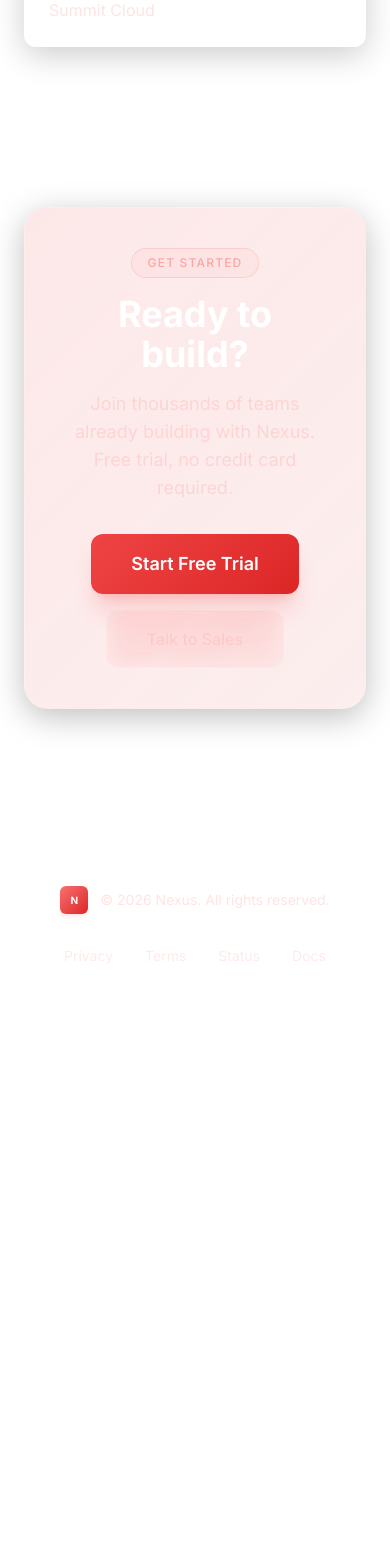
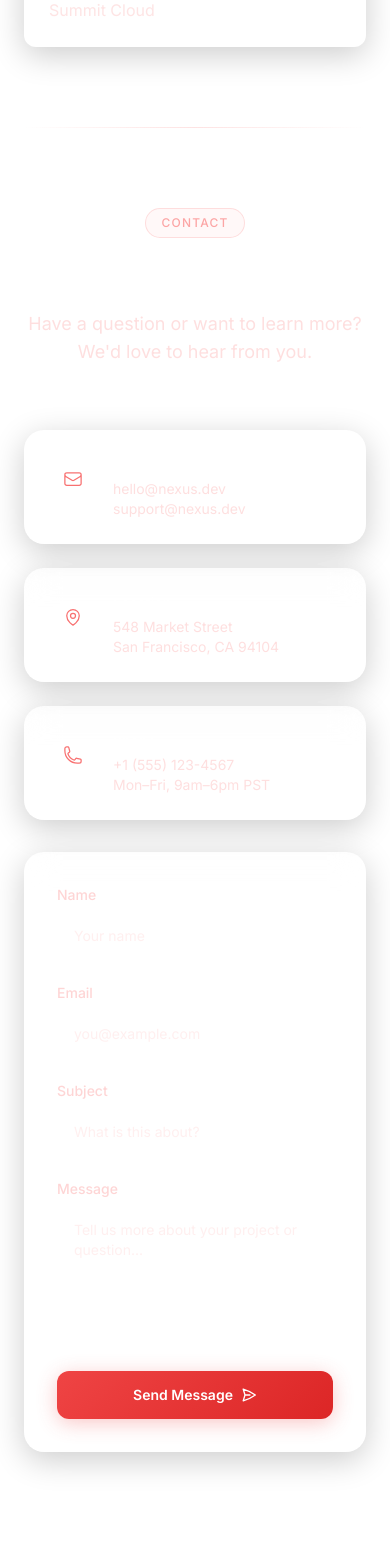
Before and after one commit to fp101fs/shenanigans-temp-deleteme, a Next.js app: page / in a window 390 px wide. Shown: the part 7500-9068 px from the top of the page. Before the commit the page ends 8514 px from the top, so only its background shows below. Built offline with nearby package versions, Linux system fonts and the light colour scheme.

Commit message:
AI: add an "Contact" section to the homepage and make sure it's

```diff
--- a/app/page.tsx
+++ b/app/page.tsx
@@ -368,7 +368,7 @@ const Navigation = () => {
             About
           </a>
           <a
-            href="#"
+            href="#contact"
             className="text-red-200/70 transition-all duration-300 hover:text-white hover:drop-shadow-[0_0_8px_rgba(239,68,68,0.5)]"
           >
             Contact
@@ -935,6 +935,143 @@ export default function Home() {
         </div>
       </section>
 
+      {/* ── Divider ── */}
+      <div className="relative z-10 mx-auto max-w-7xl px-6">
+        <div className="h-px bg-gradient-to-r from-transparent via-red-400/20 to-transparent" />
+      </div>
+
+      {/* ── Contact ── */}
+      <section id="contact" className="relative z-10 mx-auto max-w-7xl px-6 pb-28 pt-20">
+        <div className="mb-16 text-center">
+          <span className="mb-4 inline-block rounded-full border border-red-400/20 bg-red-400/5 px-4 py-1.5 text-xs font-medium uppercase tracking-widest text-red-300">
+            Contact
+          </span>
+          <h2 className="mb-4 text-4xl font-bold text-white md:text-5xl">
+            Get in touch
+          </h2>
+          <p className="mx-auto max-w-xl text-lg text-red-200/60">
+            Have a question or want to learn more? We&apos;d love to hear from you.
+          </p>
+        </div>
+
+        <div className="grid gap-8 lg:grid-cols-5">
+          {/* Contact info */}
+          <div className="lg:col-span-2 space-y-6">
+            <div className="glass-card p-6 transition-all duration-500">
+              <div className="flex items-start gap-4">
+                <div className="flex h-12 w-12 shrink-0 items-center justify-center rounded-xl border border-white/10 bg-white/5 backdrop-blur-sm">
+                  <svg className="h-5 w-5 text-red-400" fill="none" viewBox="0 0 24 24" stroke="currentColor" strokeWidth={1.5}>
+                    <path strokeLinecap="round" strokeLinejoin="round" d="M21.75 6.75v10.5a2.25 2.25 0 01-2.25 2.25h-15a2.25 2.25 0 01-2.25-2.25V6.75m19.5 0A2.25 2.25 0 0019.5 4.5h-15a2.25 2.25 0 00-2.25 2.25m19.5 0v.243a2.25 2.25 0 01-1.07 1.916l-7.5 4.615a2.25 2.25 0 01-2.36 0L3.32 8.91a2.25 2.25 0 01-1.07-1.916V6.75" />
+                  </svg>
+                </div>
+                <div>
+                  <h3 className="text-sm font-semibold text-white">Email</h3>
+                  <p className="mt-1 text-sm text-red-200/60">hello@nexus.dev</p>
+                  <p className="text-sm text-red-200/60">support@nexus.dev</p>
+                </div>
+              </div>
+            </div>
+
+            <div className="glass-card p-6 transition-all duration-500">
+              <div className="flex items-start gap-4">
+                <div className="flex h-12 w-12 shrink-0 items-center justify-center rounded-xl border border-white/10 bg-white/5 backdrop-blur-sm">
+                  <svg className="h-5 w-5 text-red-400" fill="none" viewBox="0 0 24 24" stroke="currentColor" strokeWidth={1.5}>
+                    <path strokeLinecap="round" strokeLinejoin="round" d="M15 10.5a3 3 0 11-6 0 3 3 0 016 0z" />
+                    <path strokeLinecap="round" strokeLinejoin="round" d="M19.5 10.5c0 7.142-7.5 11.25-7.5 11.25S4.5 17.642 4.5 10.5a7.5 7.5 0 1115 0z" />
+                  </svg>
+                </div>
+                <div>
+                  <h3 className="text-sm font-semibold text-white">Location</h3>
+                  <p className="mt-1 text-sm text-red-200/60">548 Market Street</p>
+                  <p className="text-sm text-red-200/60">San Francisco, CA 94104</p>
+                </div>
+              </div>
+            </div>
+
+            <div className="glass-card p-6 transition-all duration-500">
+              <div className="flex items-start gap-4">
+                <div className="flex h-12 w-12 shrink-0 items-center justify-center rounded-xl border border-white/10 bg-white/5 backdrop-blur-sm">
+                  <svg className="h-5 w-5 text-red-400" fill="none" viewBox="0 0 24 24" stroke="currentColor" strokeWidth={1.5}>
+                    <path strokeLinecap="round" strokeLinejoin="round" d="M2.25 6.75c0 8.284 6.716 15 15 15h2.25a2.25 2.25 0 002.25-2.25v-1.372c0-.516-.351-.966-.852-1.091l-4.423-1.106c-.44-.11-.902.055-1.173.417l-.97 1.293c-.282.376-.769.542-1.21.38a12.035 12.035 0 01-7.143-7.143c-.162-.441.004-.928.38-1.21l1.293-.97c.363-.271.527-.734.417-1.173L6.963 3.102a1.125 1.125 0 00-1.091-.852H4.5A2.25 2.25 0 002.25 4.5v2.25z" />
+                  </svg>
+                </div>
+                <div>
+                  <h3 className="text-sm font-semibold text-white">Phone</h3>
+                  <p className="mt-1 text-sm text-red-200/60">+1 (555) 123-4567</p>
+                  <p className="text-sm text-red-200/60">Mon–Fri, 9am–6pm PST</p>
+                </div>
+              </div>
+            </div>
+          </div>
+
+          {/* Contact form */}
+          <div className="lg:col-span-3">
+            <form
+              className="glass-card p-8 transition-all duration-500 md:p-10"
+              onSubmit={(e) => e.preventDefault()}
+            >
+              <div className="mb-6 grid gap-6 md:grid-cols-2">
+                <div>
+                  <label htmlFor="name" className="mb-2 block text-sm font-medium text-red-200/80">
+                    Name
+                  </label>
+                  <input
+                    type="text"
+                    id="name"
+                    placeholder="Your name"
+                    className="w-full rounded-xl border border-white/10 bg-white/[0.03] px-4 py-3 text-sm text-white placeholder-red-200/30 backdrop-blur-sm transition-all duration-300 focus:border-red-400/40 focus:outline-none focus:ring-1 focus:ring-red-400/20"
+                  />
+                </div>
+                <div>
+                  <label htmlFor="email" className="mb-2 block text-sm font-medium text-red-200/80">
+                    Email
+                  </label>
+                  <input
+                    type="email"
+                    id="email"
+                    placeholder="you@example.com"
+                    className="w-full rounded-xl border border-white/10 bg-white/[0.03] px-4 py-3 text-sm text-white placeholder-red-200/30 backdrop-blur-sm transition-all duration-300 focus:border-red-400/40 focus:outline-none focus:ring-1 focus:ring-red-400/20"
+                  />
+                </div>
+              </div>
+              <div className="mb-6">
+                <label htmlFor="subject" className="mb-2 block text-sm font-medium text-red-200/80">
+                  Subject
+                </label>
+                <input
+                  type="text"
+                  id="subject"
+                  placeholder="What is this about?"
+                  className="w-full rounded-xl border border-white/10 bg-white/[0.03] px-4 py-3 text-sm text-white placeholder-red-200/30 backdrop-blur-sm transition-all duration-300 focus:border-red-400/40 focus:outline-none focus:ring-1 focus:ring-red-400/20"
+                />
+              </div>
+              <div className="mb-8">
+                <label htmlFor="message" className="mb-2 block text-sm font-medium text-red-200/80">
+                  Message
+                </label>
+                <textarea
+                  id="message"
+                  rows={5}
+                  placeholder="Tell us more about your project or question..."
+                  className="w-full resize-none rounded-xl border border-white/10 bg-white/[0.03] px-4 py-3 text-sm text-white placeholder-red-200/30 backdrop-blur-sm transition-all duration-300 focus:border-red-400/40 focus:outline-none focus:ring-1 focus:ring-red-400/20"
+                />
+              </div>
+              <button
+                type="submit"
+                className="glass-button-primary w-full rounded-xl px-6 py-3.5 text-sm font-semibold text-white"
+              >
+                <span className="relative z-10 flex items-center justify-center gap-2">
+                  Send Message
+                  <svg className="h-4 w-4" fill="none" viewBox="0 0 24 24" stroke="currentColor" strokeWidth={2}>
+                    <path strokeLinecap="round" strokeLinejoin="round" d="M6 12L3.269 3.126A59.768 59.768 0 0121.485 12 59.77 59.77 0 013.27 20.876L5.999 12zm0 0h7.5" />
+                  </svg>
+                </span>
+              </button>
+            </form>
+          </div>
+        </div>
+      </section>
+
       {/* ── CTA ── */}
       <section
         ref={ctaRef}
```
